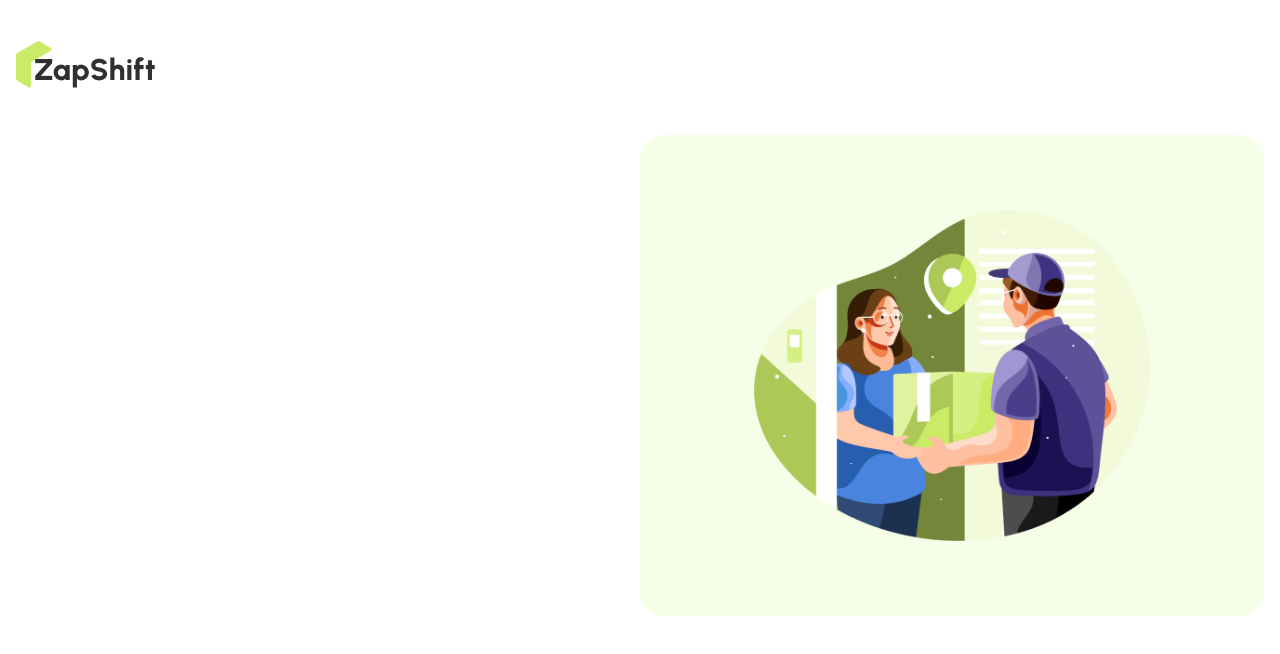
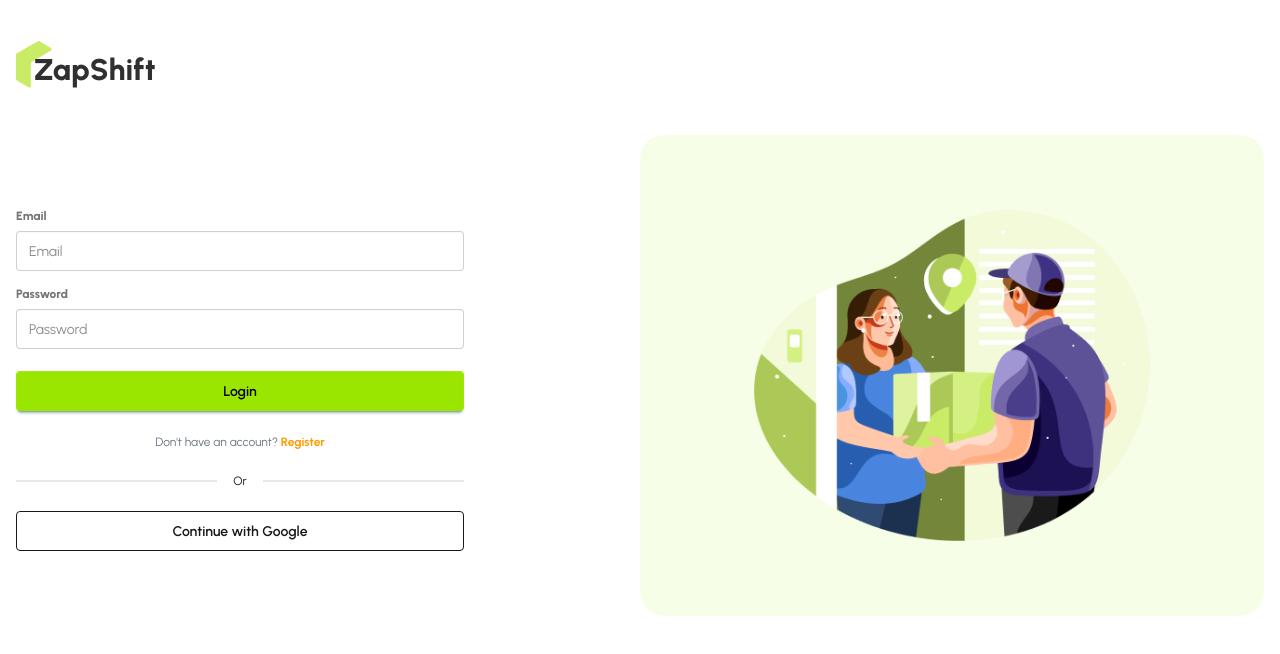
Before and after one commit to FahimFaysalNirjhar/zap-shift-client-side, a React (Vite) app: page /login in a window 1280 px wide. Shown: the top 654 px of the page. Built offline with nearby package versions, Linux system fonts and the light colour scheme; no server answers.

Commit message:
design completed

```diff
--- /dev/null
+++ b/src/pages/Auth/SocialIcons.jsx
@@ -0,0 +1,11 @@
+import React from "react";
+
+const SocialIcons = () => {
+  return (
+    <div>
+      <button className="btn btn-outline w-full">Continue with Google</button>
+    </div>
+  );
+};
+
+export default SocialIcons;
--- a/src/pages/Login/Login.jsx
+++ b/src/pages/Login/Login.jsx
@@ -1,7 +1,42 @@
 import React from "react";
+import SocialIcons from "../Auth/SocialIcons";
 
 const Login = () => {
-  return <div></div>;
+  return (
+    <div>
+      <form
+        action="
+    "
+      >
+        <fieldset className="fieldset w-full">
+          <label className="label mt-2 font-extrabold">Email</label>
+          <input type="email" className="input w-full" placeholder="Email" />
+
+          <label className="label mt-2 font-extrabold">Password</label>
+          <input
+            type="password"
+            className="input w-full"
+            placeholder="Password"
+          />
+
+          <button className="btn mt-4 bg-lime-400 border-none text-black hover:bg-lime-500">
+            Login
+          </button>
+
+          <p className="text-center mt-4 text-gray-500">
+            Don't have an account?{" "}
+            <a href="/register" className="text-amber-500 font-bold">
+              Register
+            </a>
+          </p>
+
+          <div className="divider">Or</div>
+
+          <SocialIcons></SocialIcons>
+        </fieldset>
+      </form>
+    </div>
+  );
 };
 
 export default Login;
--- a/src/pages/Register/Register.jsx
+++ b/src/pages/Register/Register.jsx
@@ -1,4 +1,5 @@
 import React from "react";
+import SocialIcons from "../Auth/SocialIcons";
 
 const Register = () => {
   return (
@@ -57,10 +58,7 @@ const Register = () => {
           </p>
 
           <div className="divider">Or</div>
-
-          <button className="btn btn-outline w-full">
-            Register with Google
-          </button>
+          <SocialIcons />
         </fieldset>
       </form>
     </div>
```
